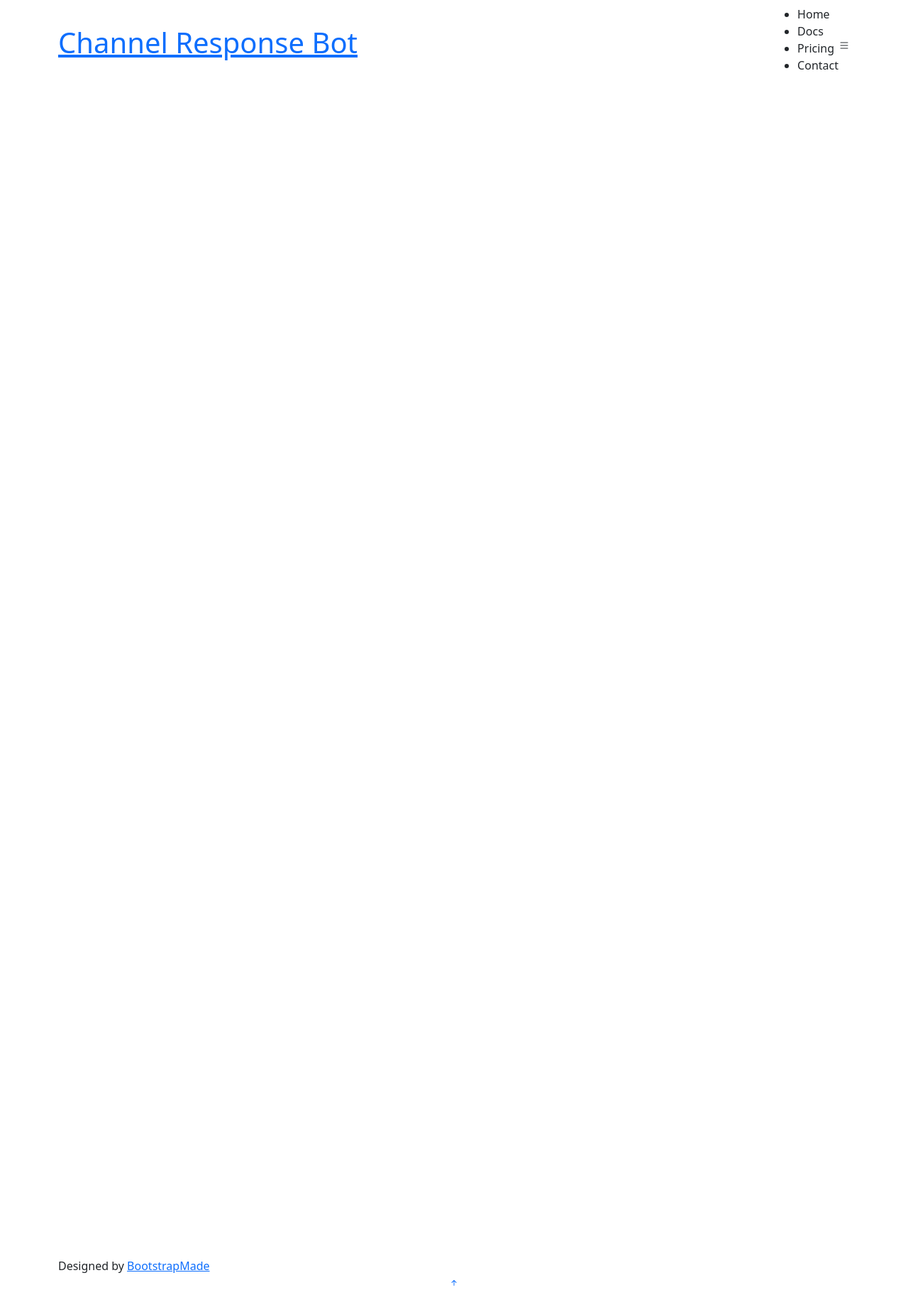
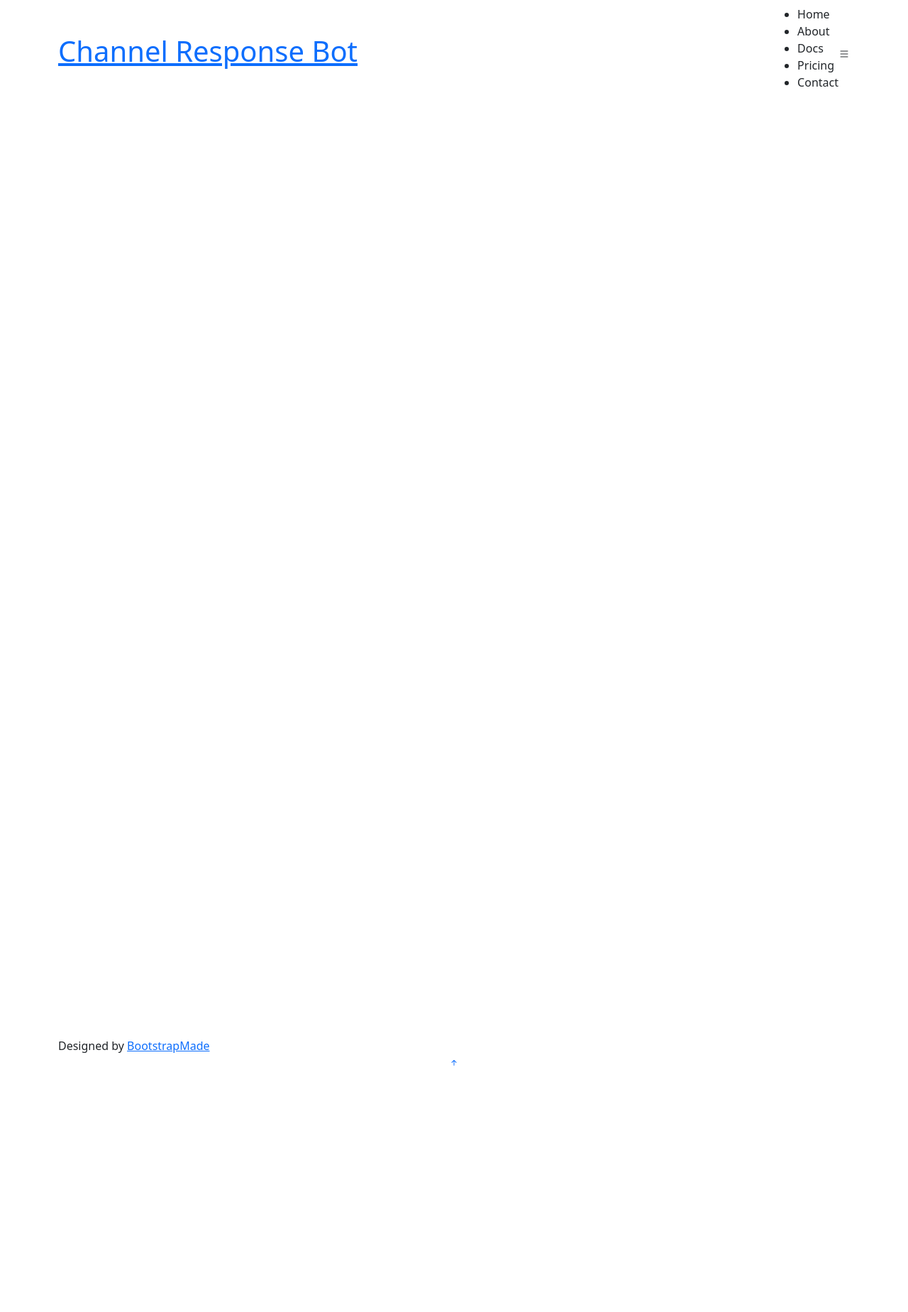
Before and after one commit to CodeHostedHere/crb_site, a Flask app: page / in a window 1280 px wide. Shown: the top 1848 px of the page at 71% size. After the commit the page ends 1501 px from the top, so only its background shows below. Run offline with Flask 3, Linux system fonts and the light colour scheme; some libraries are stand-ins or nearby versions.

Commit message:
remove faq

```diff
--- a/templates/index.html
+++ b/templates/index.html
@@ -52,8 +52,10 @@
       <nav id="navbar" class="navbar">
         <ul>
           <li><a class="nav-link scrollto active" href="https://www.channelresponsebot.com">Home</a></li>
-          <li><a class="nav-link scrollto" href="#about">Docs</a></li>
-          <li><a class="nav-link scrollto" href="#services">Pricing</a></li>
+          <li><a class="nav-link scrollto" href="#about">About</a></li>
+          <li><a class="nav-link scrollto" href="#docs">Docs</a></li>
+          <li><a class="nav-link scrollto" href="#pricing">Pricing</a></li>
+          <!--<li><a class="nav-link scrollto" href="#faq">FAQ</a></li>-->
           <li><a class="nav-link scrollto" href="#contact">Contact</a></li>
         </ul>
         <i class="bi bi-list mobile-nav-toggle"></i>
@@ -145,8 +147,8 @@
       </div>
     </section><!-- End About Us Section -->
 
-    <!-- ======= Why Us Section ======= -->
-    <section id="why-us" class="why-us section-bg">
+    <!-- ======= Docs Section ======= -->
+    <section id="docs" class="why-us section-bg">
       <div class="container-fluid" data-aos="fade-up">
 
         <div class="row">
@@ -271,7 +273,7 @@
       </div>
     </section><!-- End Pricing Section -->
 
-    <!-- ======= Frequently Asked Questions Section ======= -->
+    <!-- ======= Frequently Asked Questions Section =======
     <section id="faq" class="faq section-bg">
       <div class="container" data-aos="fade-up">
 
@@ -331,7 +333,7 @@
         </div>
 
       </div>
-    </section><!-- End Frequently Asked Questions Section -->
+    </section>End Frequently Asked Questions Section -->
 
     <!-- ======= Contact Section ======= -->
     <section id="contact" class="contact">
```
